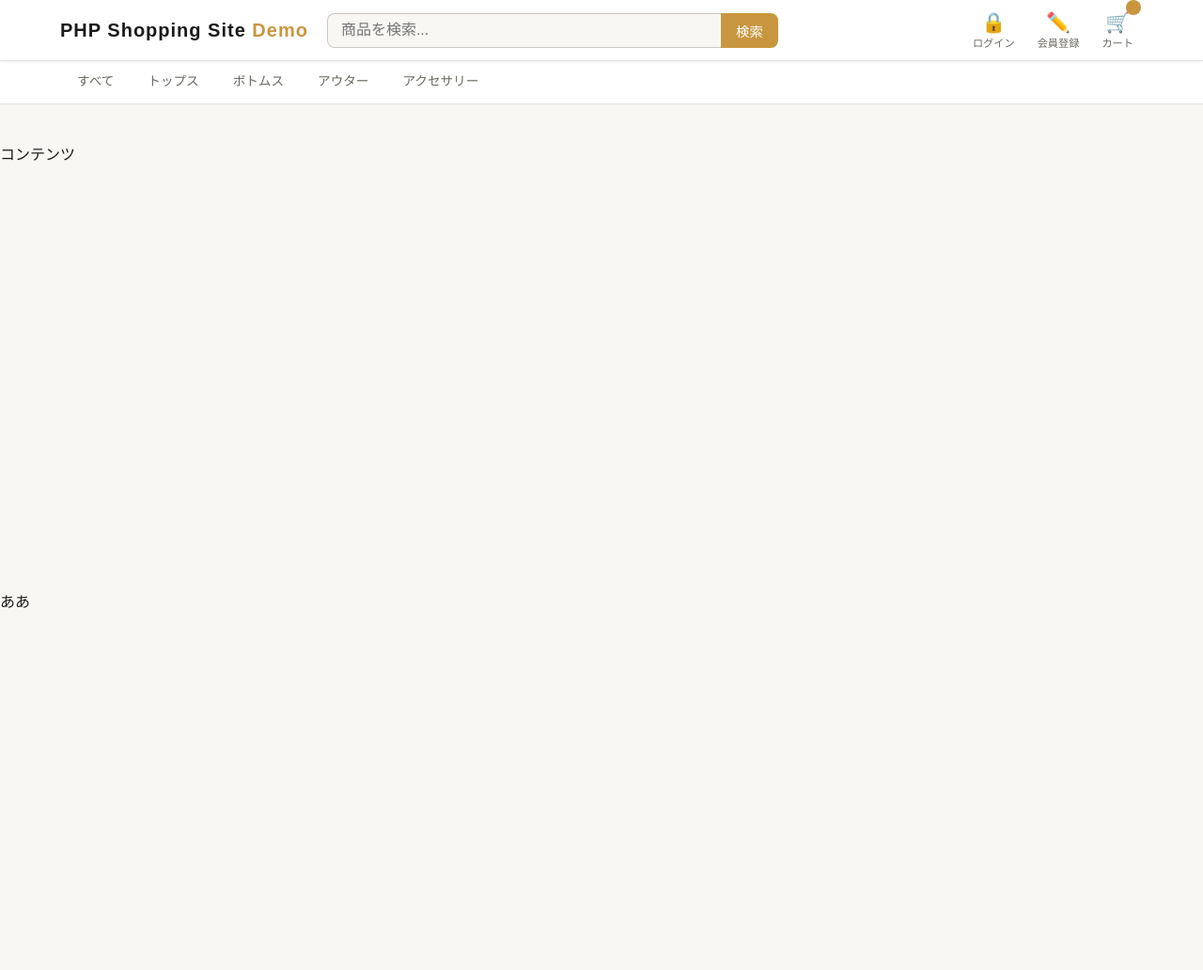
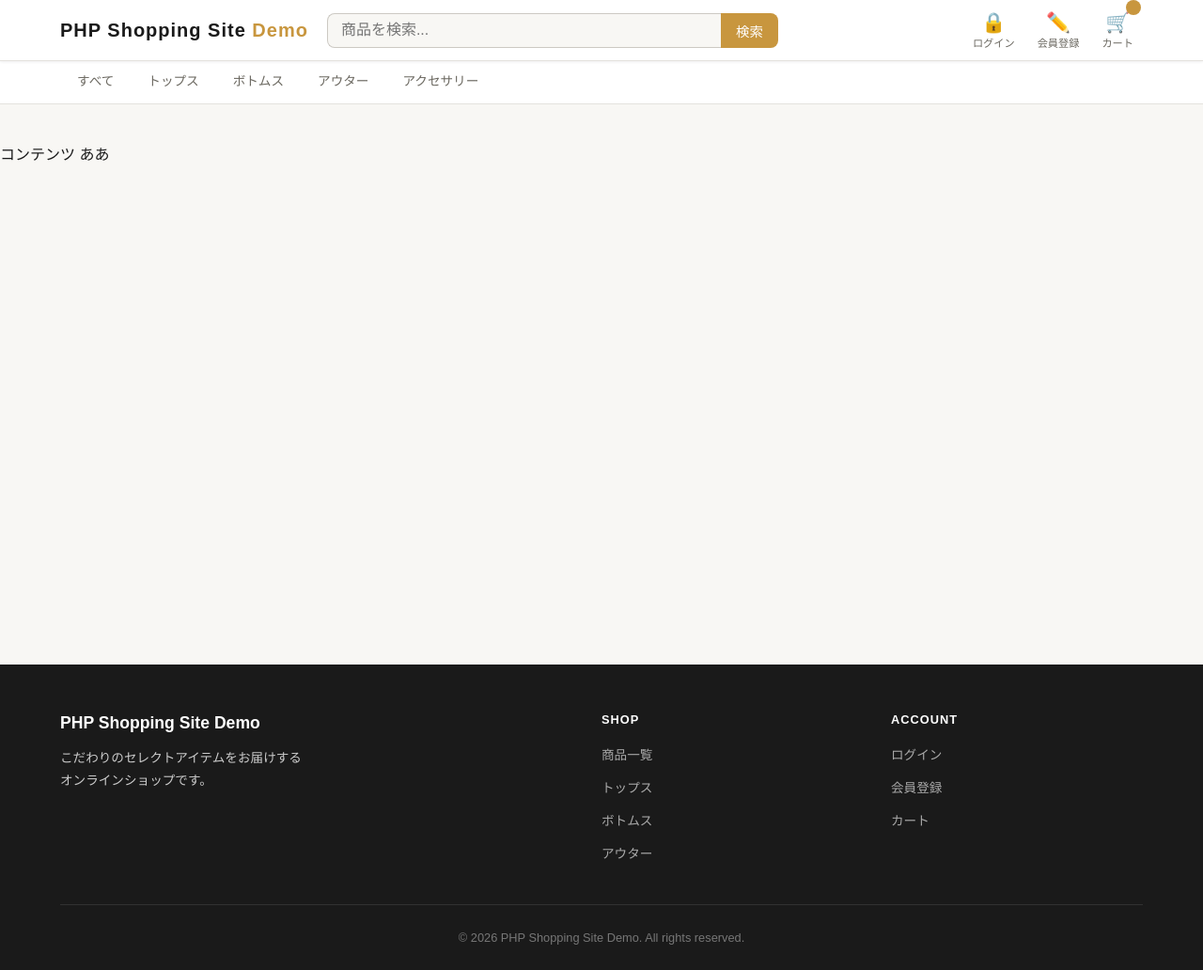
Before and after one commit to kakuta0915/php-shopping-site-demo, a PHP site: page / in a window 1280 px wide. Shown: the whole page at 94% size. Before the commit the page ends 647 px from the top, so only its background shows below. Run offline with PHP 8.4, Linux system fonts and the light colour scheme; data comes from the database, SQL or seed files in the repository.

Commit message:
feat: Footerを実装

```diff
--- a/public/index.php
+++ b/public/index.php
@@ -2,7 +2,9 @@
 require_once dirname(__DIR__) . '/config/app.php';
 require_once dirname(__DIR__) . '/src/helpers.php';
 Session::start();
-require_once dirname(__DIR__) . '/templates/header.php'; ?>
+?>
+
+<?php require_once dirname(__DIR__) . '/templates/header.php'; ?>
 
 <!DOCTYPE html>
 <html lang="ja">
@@ -17,6 +19,8 @@ require_once dirname(__DIR__) . '/templates/header.php'; ?>
 <body>
   ああ
 
+  <?php require_once dirname(__DIR__) . '/templates/footer.php'; ?>
+
 </body>
 
 </html>
--- a/templates/footer.php
+++ b/templates/footer.php
@@ -1,10 +1,57 @@
-<!-- 仮 -->
+<?php
+// ============================================================
+// templates/footer.php
+// ============================================================
+?>
+</main><!-- /.page-body -->
 
-<hr>
+<!-- ===== SITE FOOTER ===== -->
+<footer class="site-footer">
+  <div class="container">
+    <div class="footer-inner">
 
-<footer>
-  <p>&copy; 2026 EC Site</p>
+      <!-- ブランド -->
+      <div class="footer-brand">
+        <div class="brand-name">PHP Shopping Site Demo</div>
+        <p>こだわりのセレクトアイテムをお届けする<br>オンラインショップです。</p>
+      </div>
+
+      <!-- ショップ案内 -->
+      <div class="footer-col">
+        <h4>Shop</h4>
+        <ul>
+          <li><a href="/products.php">商品一覧</a></li>
+          <li><a href="/products.php?category=tops">トップス</a></li>
+          <li><a href="/products.php?category=bottoms">ボトムス</a></li>
+          <li><a href="/products.php?category=outer">アウター</a></li>
+        </ul>
+      </div>
+
+      <!-- マイアカウント -->
+      <div class="footer-col">
+        <h4>Account</h4>
+        <ul>
+          <?php if (Auth::check()): ?>
+            <li><a href="/mypage.php">マイページ</a></li>
+            <li><a href="/mypage_orders.php">注文履歴</a></li>
+            <li><a href="/logout.php">ログアウト</a></li>
+          <?php else: ?>
+            <li><a href="/login.php">ログイン</a></li>
+            <li><a href="/register.php">会員登録</a></li>
+          <?php endif; ?>
+          <li><a href="/cart.php">カート</a></li>
+        </ul>
+      </div>
+
+    </div>
+
+    <div class="footer-bottom">
+      <p>&copy; <?= date('Y') ?> <?= APP_NAME ?>. All rights reserved.</p>
+    </div>
+  </div>
 </footer>
+
+<script src="/assets/js/main.js"></script>
 </body>
 
 </html>
--- a/templates/header.php
+++ b/templates/header.php
@@ -184,8 +184,7 @@ $pageTitle = ($pageTitle ?? 'ページ') . '|' . APP_NAME;
 
   <main class="page-body">
     コンテンツ
-  </main>
-  <script src="/assets/js/header.js"></script>
+    <script src="/assets/js/header.js"></script>
 </body>
 
 </html>
```
